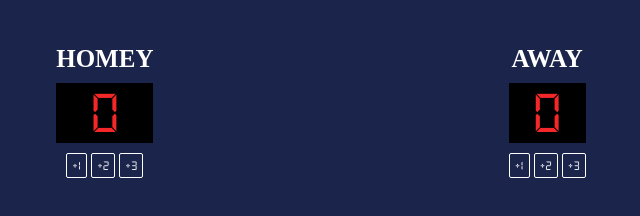
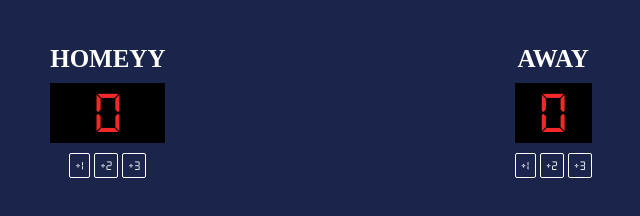
Before and after one commit to jlsmith497/ScoreBoard, a website: page Scrim-s04k019/index.html in a window 1280 px wide. Shown: the whole page, without its empty margins (319-959 px from the left). Drawn offline with Linux system fonts and the light colour scheme; files that its build step writes are made by us from their sources; files whose address does not match are found by name.

Commit message:
Update index.html

```diff
--- a/Scrim-s04k019/index.html
+++ b/Scrim-s04k019/index.html
@@ -5,7 +5,7 @@
     <body>
         <div class="container">
             <div class="home">
-                <h3>HOMEY</h3>
+                <h3>HOMEYY</h3>
                 <div class="score">0</div>
                 <div class="buttons">
                     <button  class="btn-home" data-points="1">+1</button>
```
